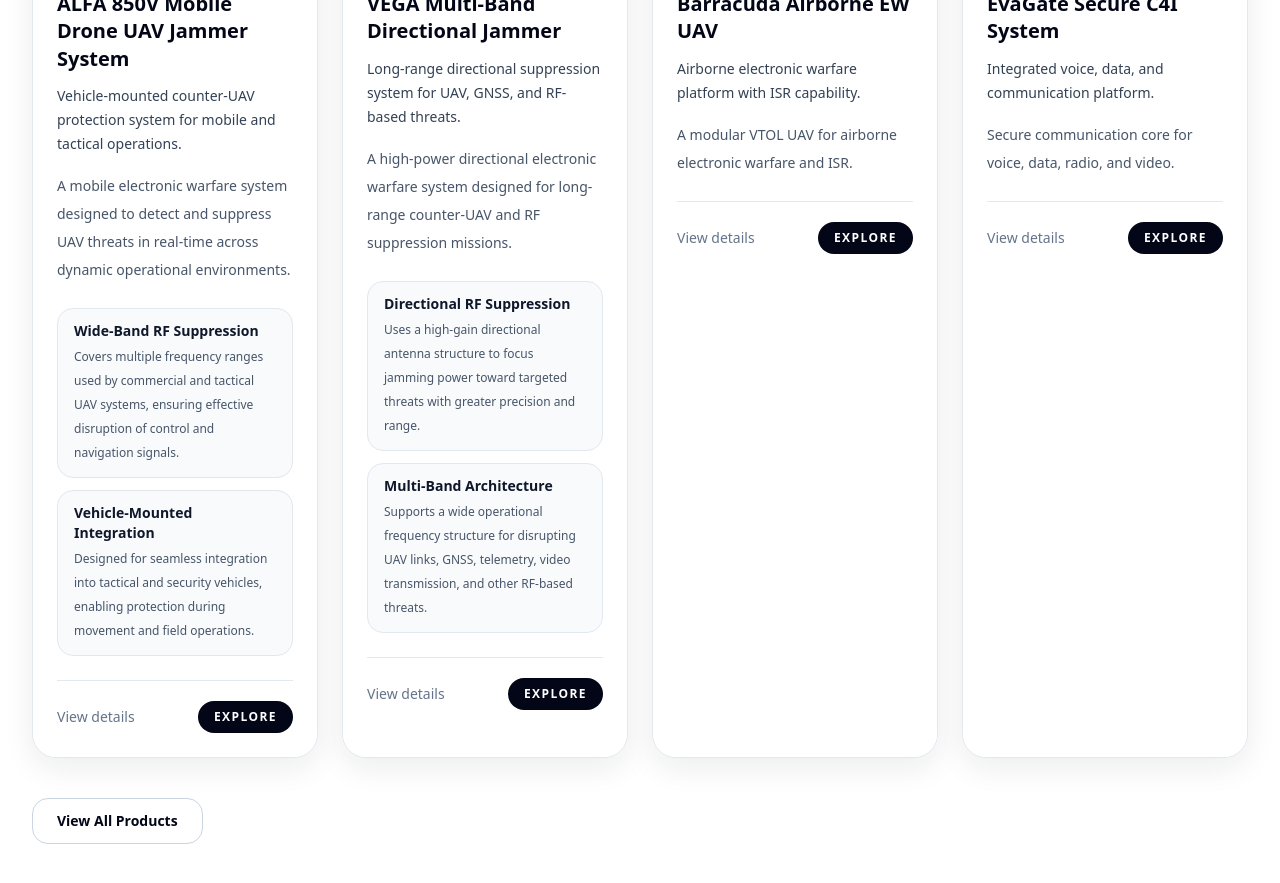
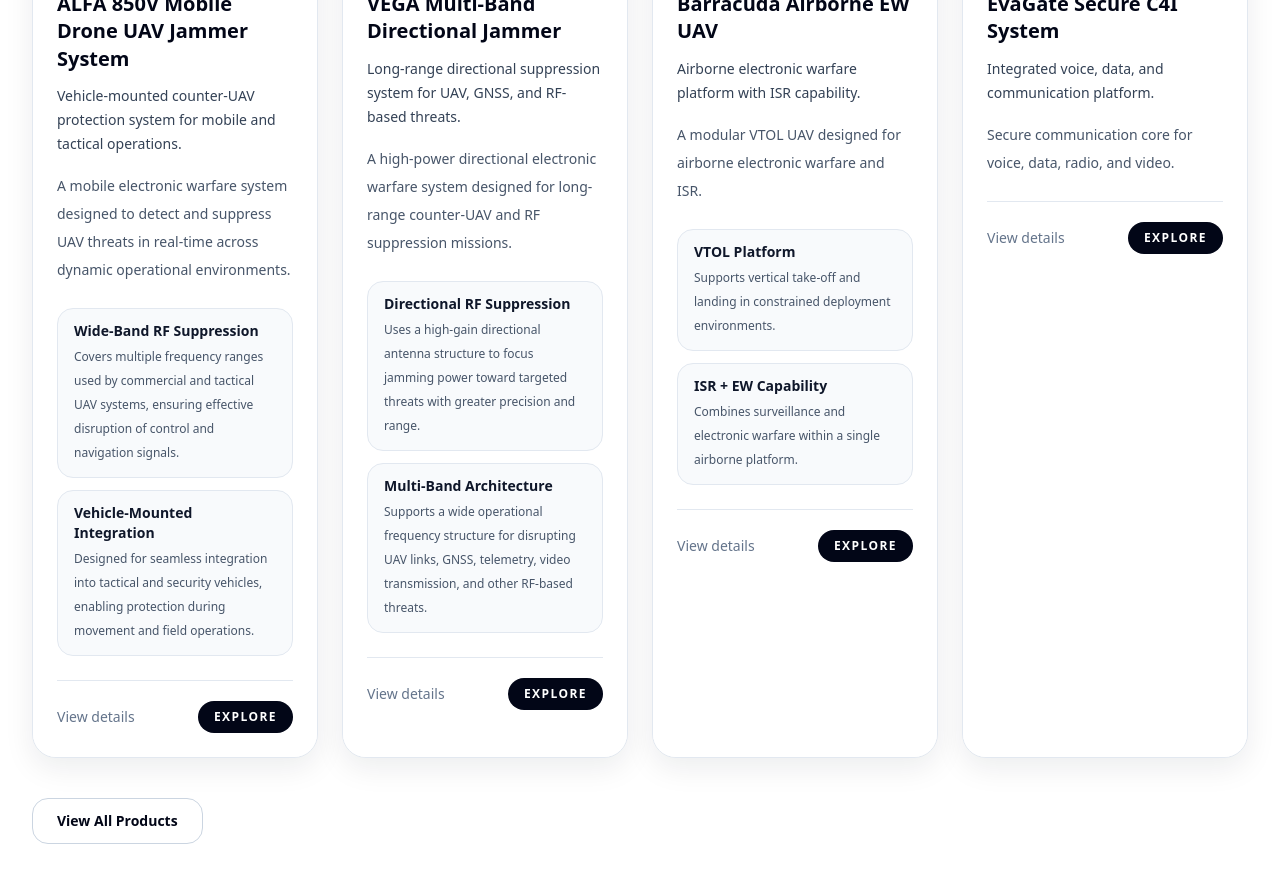
Before and after one commit to ardasaracgm/rdn-defence-2, a Next.js app: page / in a window 1280 px wide. Shown: the part 2280-3163 px from the top of the page. Built offline with nearby package versions, Linux system fonts and the light colour scheme.

Commit message:
Update barracuda-airborne-ew.ts

```diff
--- a/data/products/barracuda-airborne-ew.ts
+++ b/data/products/barracuda-airborne-ew.ts
@@ -6,9 +6,76 @@ export const barracudaAirborneEw: Product = {
   category: "Airborne Systems",
   tagline: "Airborne electronic warfare platform with ISR capability.",
   shortDescription:
-    "A modular VTOL UAV for airborne electronic warfare and ISR.",
+    "A modular VTOL UAV designed for airborne electronic warfare and ISR.",
   description:
-    "Barracuda is a mission-adaptive VTOL airborne platform for EW and surveillance.",
+    "Barracuda is a mission-adaptive VTOL airborne platform structured for electronic warfare, surveillance, and high-value operational flexibility.",
+  overview:
+    "Unlike ground-only suppression systems, airborne EW platforms extend operational reach and improve line-of-sight effectiveness in complex environments. Barracuda positions electronic warfare, ISR, and hard-kill support in one airborne architecture.",
   cover: "/images/products/barracuda-airborne-ew.jpg",
+  gallery: ["/images/products/barracuda-airborne-ew.jpg"],
   featured: true,
+  features: [
+    {
+      title: "VTOL Platform",
+      description:
+        "Supports vertical take-off and landing in constrained deployment environments.",
+    },
+    {
+      title: "ISR + EW Capability",
+      description:
+        "Combines surveillance and electronic warfare within a single airborne platform.",
+    },
+    {
+      title: "Mission Modularity",
+      description:
+        "Adaptable structure for changing payload and mission requirements.",
+    },
+    {
+      title: "High Endurance Architecture",
+      description:
+        "Designed for persistent operational presence and mission continuity.",
+    },
+    {
+      title: "Low-RCS Airframe Logic",
+      description:
+        "Positioned for improved survivability and reduced observability in contested environments.",
+    },
+    {
+      title: "Airborne Spectrum Dominance",
+      description:
+        "Extends RF suppression into areas where terrain and urban density limit ground-based systems.",
+    },
+  ],
+  useCases: [
+    "Airborne electronic warfare",
+    "ISR missions",
+    "Convoy overwatch",
+    "Counter-UAV support operations",
+    "Mountainous and urban terrain missions",
+    "Maritime convoy protection",
+  ],
+  specifications: [
+    { label: "Platform", value: "VTOL UAV" },
+    { label: "Operational Role", value: "EW / ISR / airborne support" },
+    { label: "Endurance", value: "Up to 8 hours" },
+    { label: "Payload Capacity", value: "Up to 10 kg" },
+    {
+      label: "Communication Range",
+      value: "20 km standard / higher with upgraded setup",
+    },
+    { label: "Deployment", value: "Airborne" },
+    { label: "Propulsion", value: "Hybrid fixed-wing + VTOL support" },
+    { label: "Focus", value: "Mission-adaptive operations" },
+  ],
+  documents: [
+    { title: "Technical Specifications", url: "#" },
+    { title: "Capability Overview", url: "#" },
+    { title: "Awards & Recognition", url: "#" },
+  ],
+  videos: [{ title: "Flight Demonstration", url: "#" }],
+  seo: {
+    title: "Barracuda Airborne EW UAV | DefenceTech",
+    description:
+      "Mission-adaptive VTOL UAV for airborne electronic warfare, ISR, and advanced anti-drone support operations.",
+  },
 };
```
